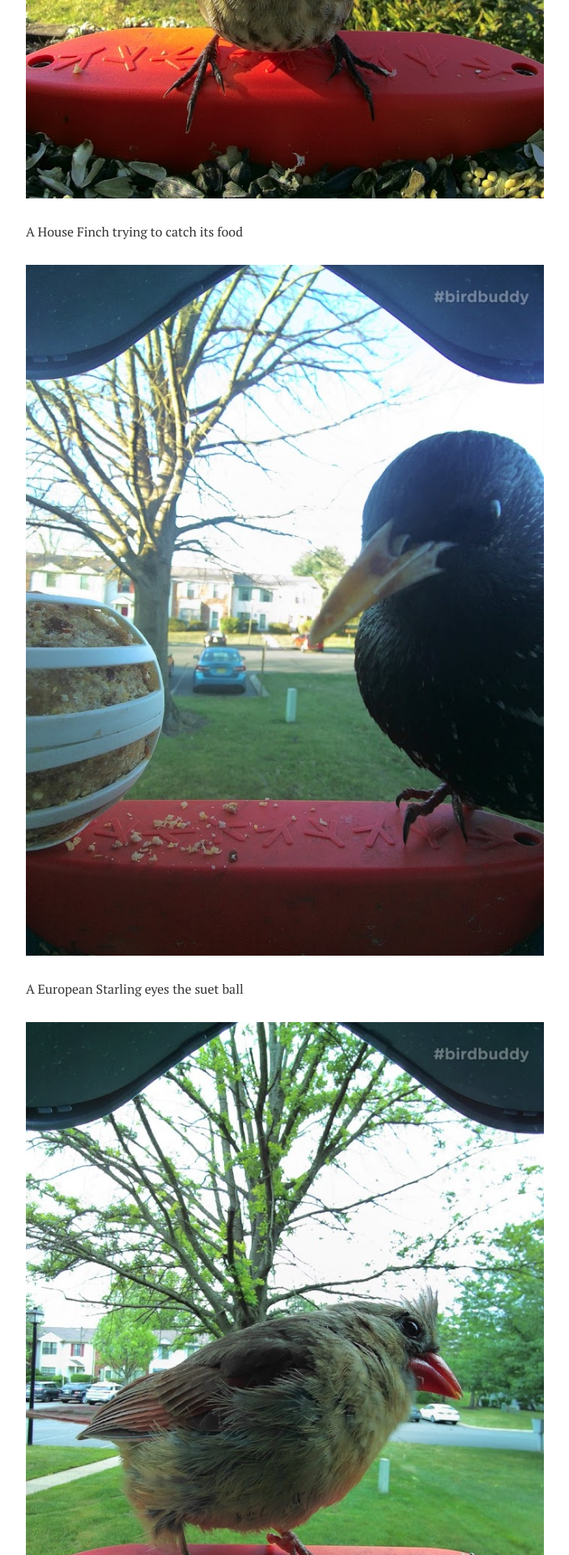
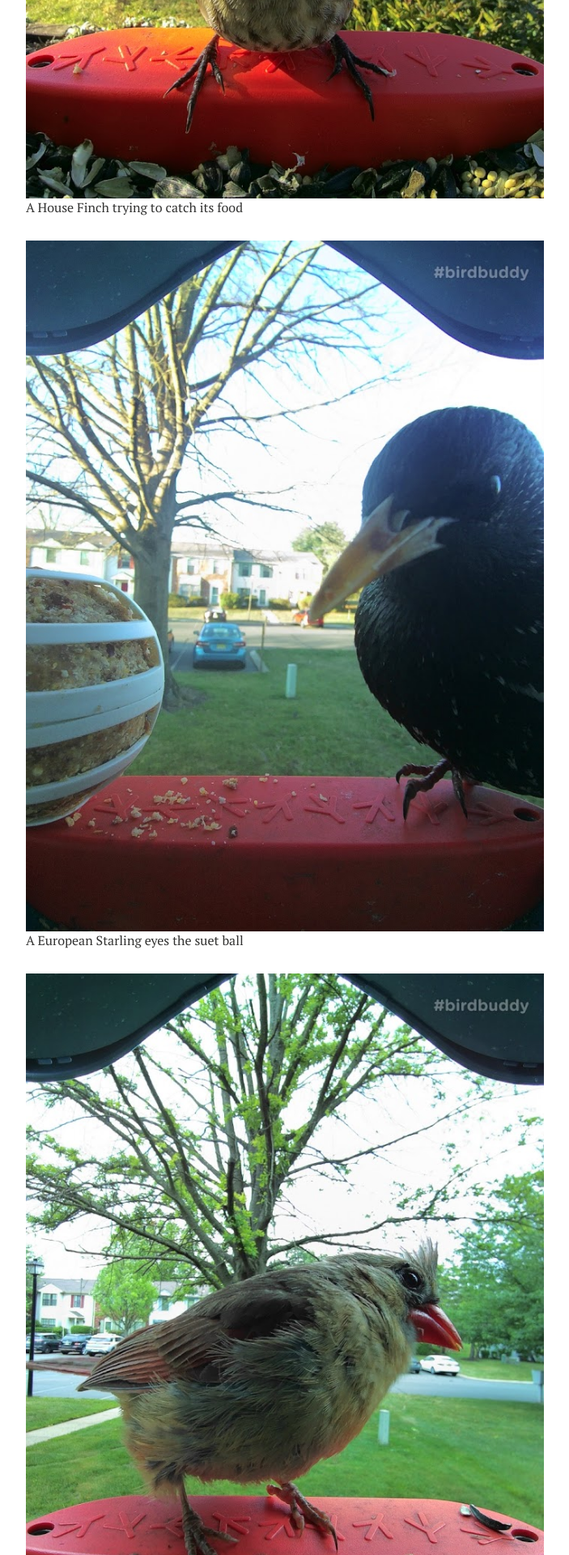
Before and after one commit to josephfogarty/josephfogarty.github.io, a Jekyll site: the page built from birding.md, in a window 1280 px wide. Shown: the part 877-2797 px from the top of the page at 81% size, without its empty margins (288-991 px from the left). Built offline with Jekyll 4.4.1, drawn with Linux system fonts in a browser that asks for light colours; nearby versions of some CDN libraries.

Commit message:
Update birding.md

```diff
--- a/birding.md
+++ b/birding.md
@@ -6,22 +6,17 @@ excerpt: "Picutre of Birds"
 
 I love birds, so check out some pictures that I (or my Bird Buddy) have taken!
 
-![A House Finch trying to catch its food](/images/bird_pics/bb_20230218.jpg)
-
+![A House Finch trying to catch its food](/images/bird_pics/bb_20230218.jpg)\
 A House Finch trying to catch its food
 
-![A European Starling eyes the suet ball](/images/bird_pics/bb_20230322.jpg)
-
+![A European Starling eyes the suet ball](/images/bird_pics/bb_20230322.jpg)\
 A European Starling eyes the suet ball
 
-![A Northern Cardinal questions the legitimacy of the food source](/images/bird_pics/bb_20230622.jpg)
-
+![A Northern Cardinal questions the legitimacy of the food source](/images/bird_pics/bb_20230622.jpg)\
 A Northern Cardinal questions the legitimacy of the food source
 
-![A Red-Bellied Woodpecker shows off their beak](/images/bird_pics/bb_20230626.jpg)
-
+![A Red-Bellied Woodpecker shows off their beak](/images/bird_pics/bb_20230626.jpg)\
 A Red-Bellied Woodpecker shows off their beak
 
-![A Northern Cardinal rests for a second](/images/bird_pics/bb_20240124.jpg)
-
+![A Northern Cardinal rests for a second](/images/bird_pics/bb_20240124.jpg)\
 A Northern Cardinal rests for a second
```
